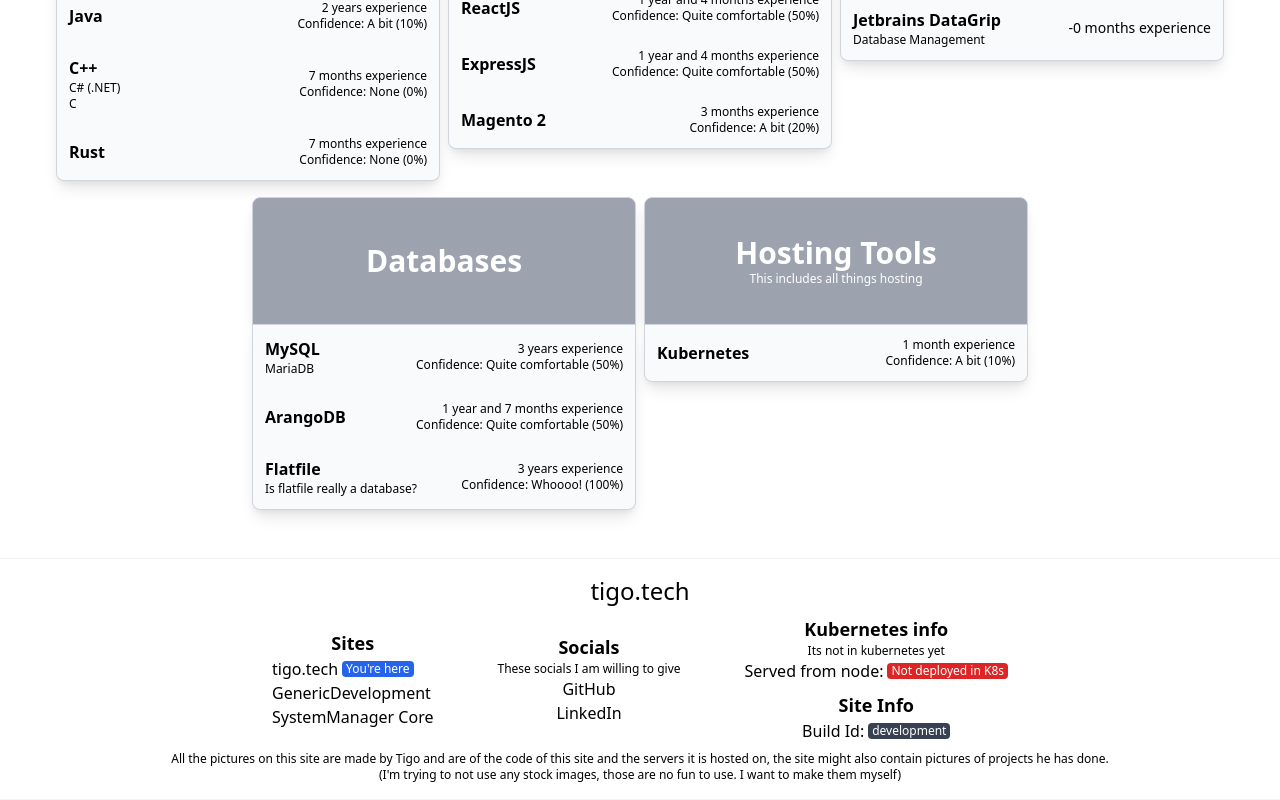
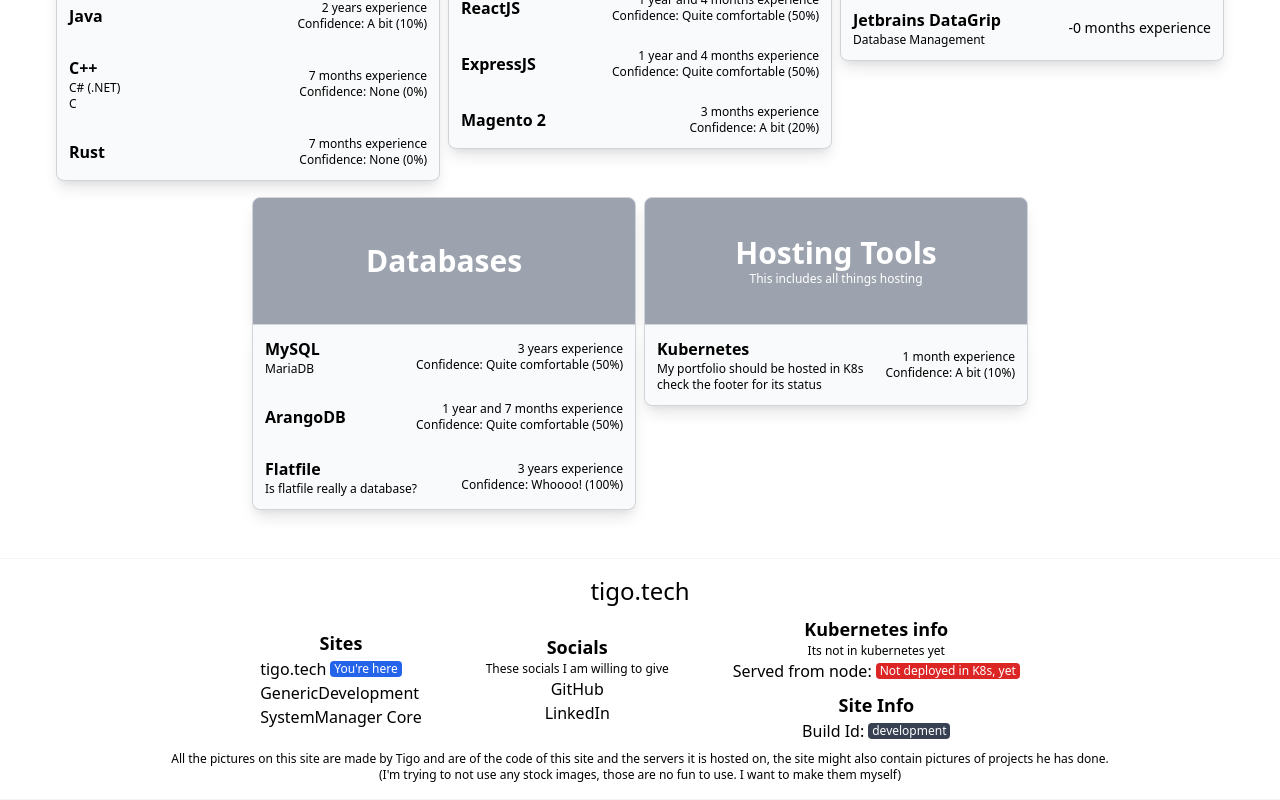
Before and after one commit to tigomiddelkoop/Portfolio, a Next.js app: page / in a window 1280 px wide. Shown: the part 629-1429 px from the top of the page. Built offline with nearby package versions, Linux system fonts and the light colour scheme.

Commit message:
Changes to the footer and added some details to the 5hosting.json

```diff
--- a/data/skills/5hosting.json
+++ b/data/skills/5hosting.json
@@ -4,7 +4,7 @@
   "image": "",
   "entries": [
     {
-      "name": "Kubernetes",
+      "name": ["Kubernetes", "My portfolio should be hosted in K8s", "check the footer for its status"],
       "date": "2020-12-01",
       "confidence": 10
     }
--- a/src/components/footer.tsx
+++ b/src/components/footer.tsx
@@ -44,7 +44,7 @@ export default function Footer() {
                     </div>
                     <div className={"flex items-center justify-center"}>
                         <p className={"mr-1"}>Served from node: </p>
-                        <Pill color={"danger"}>Not deployed in K8s</Pill>
+                        <Pill color={"danger"}>Not deployed in K8s, yet</Pill>
                     </div>
                 </div>
                 <div>
```
